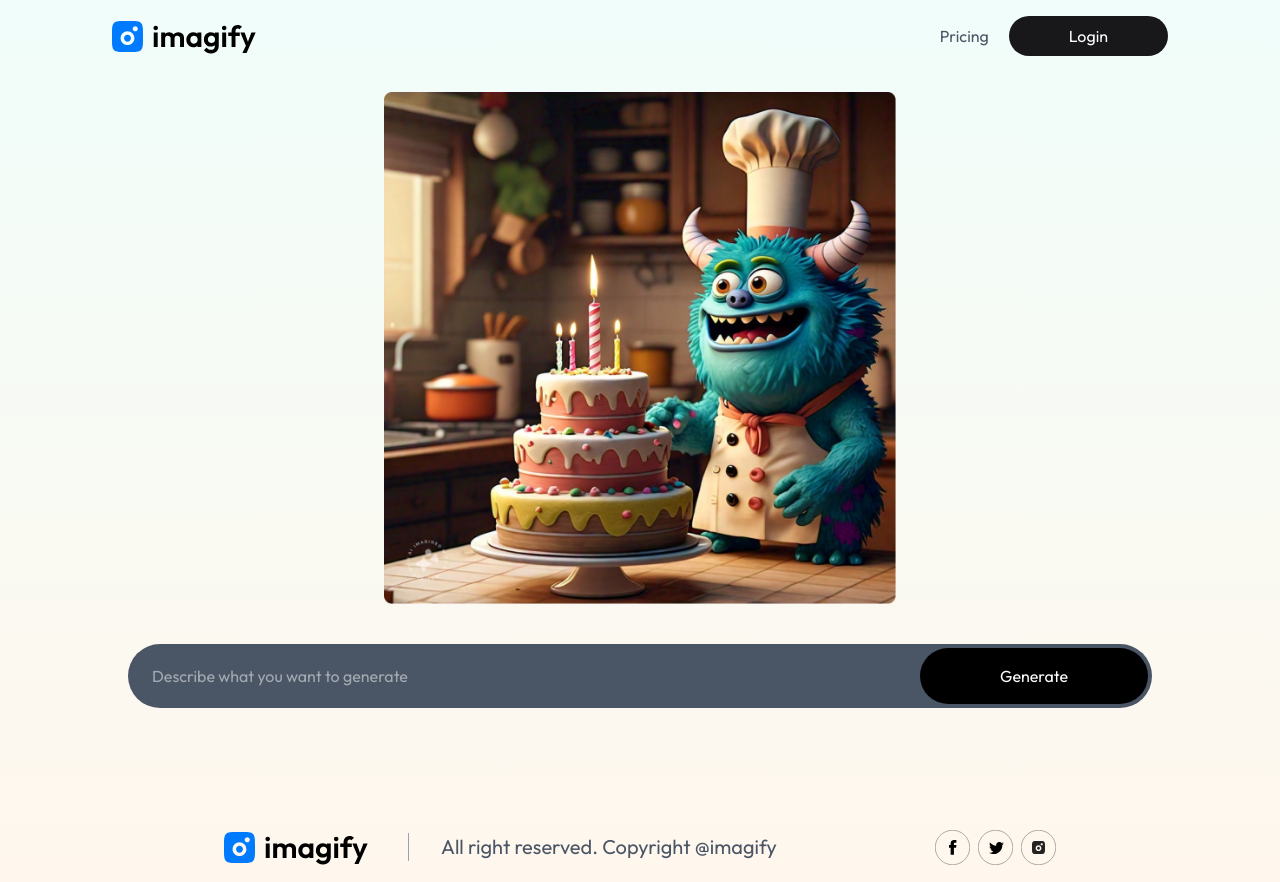
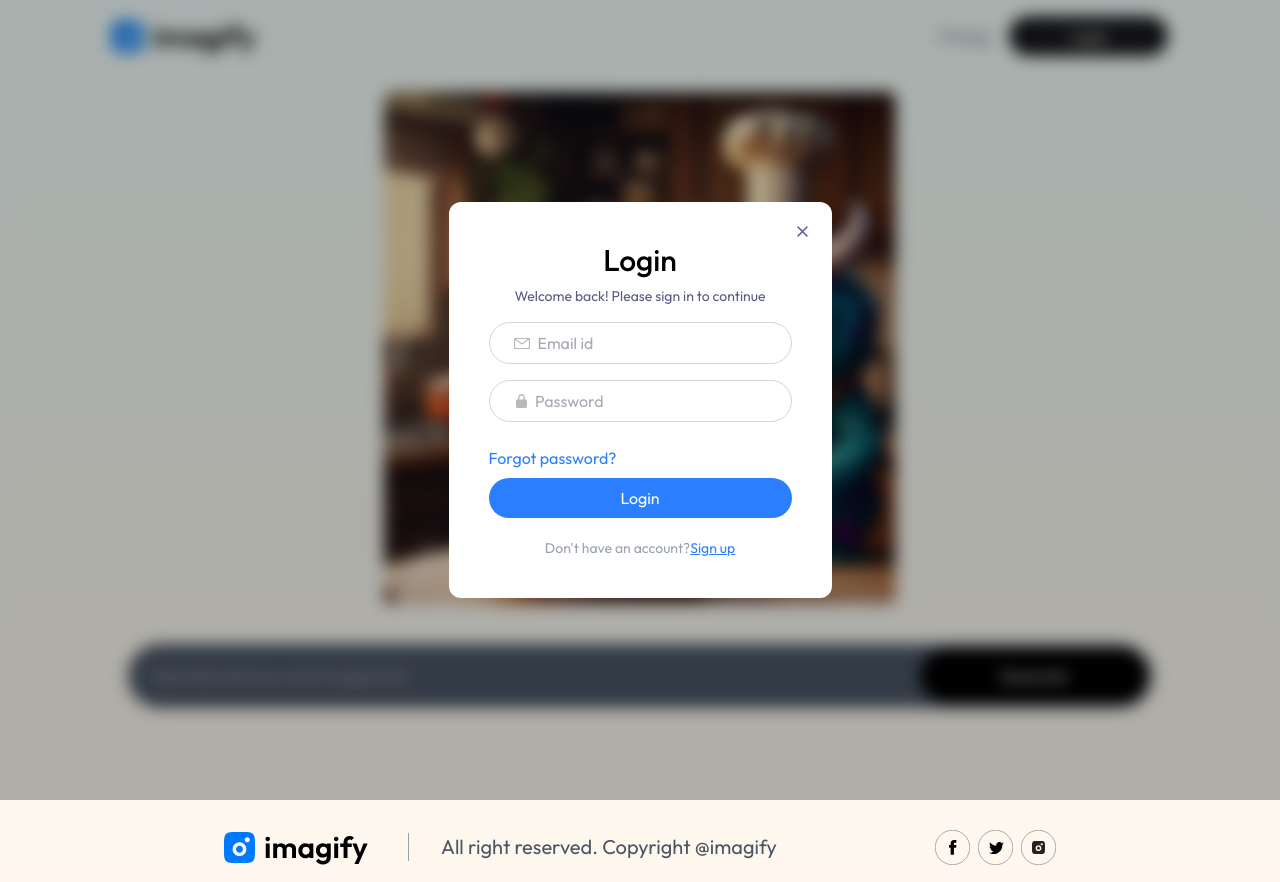
Before and after one commit to SONUKUMARCU/Imagify, a React (Vite) app in the folder client/: page /result in a window 1280 px wide. Both pictures are taken after a click on the button "Login". Built offline with nearby package versions, Linux system fonts and the light colour scheme; a web font is replaced by a local one.

Commit message:
login components maded and synced with other components

```diff
--- a/client/package.json
+++ b/client/package.json
@@ -13,6 +13,7 @@
     "@tailwindcss/vite": "^4.1.13",
     "react": "^19.1.1",
     "react-dom": "^19.1.1",
+    "react-icons": "^5.5.0",
     "react-router-dom": "^7.8.2",
     "tailwindcss": "^4.1.13"
   },
--- a/client/src/App.jsx
+++ b/client/src/App.jsx
@@ -1,23 +1,28 @@
 import { useState } from 'react'
 import './App.css'
 import Home from './pages/Home'
-import { Routes,Route } from 'react-router-dom'
+import { Routes, Route } from 'react-router-dom'
 import Result from './pages/Result'
 import BuyCredit from './pages/BuyCredit'
 import Navbar from './components/Navbar'
 import Footer from './components/Footer'
+import { useAppContext } from './context/AppContext'
+import Login from './components/Login'
 
 function App() {
 
+  const { showLogin } = useAppContext();
+
   return (
     <div className='px-4 sm:px-10 md:px-14 lg:px-28 min-h-screen bg-gradient-to-b from-teal-50 to-orange-50 flex flex-col'>
-      <Navbar/>
+      <Navbar />
+      { showLogin && <Login/> }
       <Routes>
-        <Route path='/' element={<Home/>}/>
-        <Route path='/result' element={<Result/>}/>
-        <Route path='/buy' element={<BuyCredit/>}/>
+        <Route path='/' element={<Home />} />
+        <Route path='/result' element={<Result />} />
+        <Route path='/buy' element={<BuyCredit />} />
       </Routes>
-      <Footer/>
+      <Footer />
     </div>
   )
 }
--- /dev/null
+++ b/client/src/components/Login.jsx
@@ -0,0 +1,77 @@
+import React, { useEffect, useState } from 'react'
+import { assets } from '../assets/assets'
+import { FiUser } from "react-icons/fi";
+import { useAppContext } from '../context/AppContext';
+
+
+const Login = () => {
+
+    const [login, setLogin] = useState("Login")
+    const { setShowLogin } = useAppContext();
+
+    useEffect(() => {
+        document.body.style.overflow = "hidden"
+        console.log("mounted")
+        return () => {
+            console.log("hello");
+            document.body.style.overflow = "unset"
+        }
+    }, [])
+
+    return (
+        <div className='absolute top-0 bottom-0 right-0 left-0 z-10 backdrop-blur-sm bg-black/30 flex justify-center items-center'>
+            <form action="" className='bg-white rounded-xl p-10 text-center relative'>
+                <h1 className='text-2xl sm:text-3xl font-medium'>{login}</h1>
+                <p className='text-sm text-[#575B86] mt-2'>Welcome back! Please sign in to continue</p>
+
+                {
+                    login !== "Login" && (
+                        <div className='border-1 border-gray-300 rounded-full px-2 py-2 text-gray-600 gap-2 flex items-center justify-center mt-4'>
+                            <FiUser className='text-gray-400' />
+                            <input type="text" name="fullname" placeholder='Full name' className='border-none outline-none' />
+                        </div>
+                    )
+                }
+
+                <div className='border-1 border-gray-300 rounded-full px-6 py-2 text-gray-600 flex items-center gap-2 justify-center mt-4'>
+                    <img src={assets.email_icon} alt="" />
+                    <input type="text" name="email" placeholder='Email id' className='border-none outline-none' />
+                </div>
+                <div className='border-1 border-gray-300 rounded-full px-6 py-2 text-gray-600 flex items-center gap-2 justify-center mt-4'>
+                    <img src={assets.lock_icon} alt="" />
+                    <input type="password" name="password" placeholder='Password' className='border-none outline-none' />
+                </div>
+
+                <div className='mt-6'>
+                    <p className='text-start text-blue-500 cursor-pointer'>Forgot password?</p>
+                    <input type="submit" value={login === "Login" ? "Login" : "Create account"} className='px-8 py-2 bg-blue-500 min-w-full text-white rounded-full mt-2 cursor-pointer' />
+                </div>
+
+                {
+                    login === "Login" ? (
+                        <p
+                            className='mt-5 text-gray-400 text-sm'
+                        >
+                            Don't have an account?
+                            <span className='text-blue-500 underline cursor-pointer' onClick={() => setLogin("Sign Up")}>
+                                Sign up</span>
+                        </p>
+                    ) : (
+                        <p
+                            className='mt-5 text-gray-400 text-sm'
+                        >
+                            Already have an account?
+                            <span className='text-blue-500 underline cursor-pointer' onClick={() => setLogin("Login")}>
+                                Login
+                            </span>
+                        </p>
+                    )
+                }
+
+                <img className='absolute top-6 right-6 cursor-pointer' src={assets.cross_icon} alt="" onClick={()=> setShowLogin(false)}/>
+            </form>
+        </div>
+    )
+}
+
+export default Login
--- a/client/src/components/Navbar.jsx
+++ b/client/src/components/Navbar.jsx
@@ -1,11 +1,11 @@
 import React, { useState } from 'react'
 import { assets } from "../assets/assets"
-import { Link,useNavigate} from 'react-router-dom';
+import { Link, useNavigate } from 'react-router-dom';
 import { useAppContext } from '../context/AppContext';
 
 const Navbar = () => {
 
-    const {user} = useAppContext();
+    const { user,setShowLogin } = useAppContext();
 
     const navigate = useNavigate();
 
@@ -20,9 +20,9 @@ const Navbar = () => {
                         <div className='flex items-center gap-2 sm:gap-3'>
                             <button
                                 className='flex gap-2 items-center bg-[#D7EBFF] px-4 py-1.5 sm:px-6 sm:py-3 rounded-full hover:scale-105 transition-all duration-700 cursor-pointer'
-                                onClick={()=> navigate("/buy")}
+                                onClick={() => navigate("/buy")}
                             >
-                                <img src={assets.credit_star} alt="creditstar"/>
+                                <img src={assets.credit_star} alt="creditstar" />
                                 <p className='text-gray-600 text-xs sm:text-sm font-medium'>Credits left:50</p>
                             </button>
                             <p className='text-gray-600 max-sm:hidden'>Hi! Sonu</p>
@@ -37,8 +37,11 @@ const Navbar = () => {
                         </div>
                     ) : (
                         <div className='flex items-center gap-2 sm:gap-5'>
-                            <p onClick={()=> navigate("/buy")} className='text-gray-600 cursor-pointer'>Pricing</p>
-                            <button className='px-15 py-2 rounded-full cursor-pointer bg-zinc-900 text-white'>
+                            <p onClick={() => navigate("/buy")} className='text-gray-600 cursor-pointer'>Pricing</p>
+                            <button
+                                className='px-15 py-2 rounded-full cursor-pointer bg-zinc-900 text-white'
+                                onClick={()=> setShowLogin(true)}
+                            >
                                 Login
                             </button>
                         </div>
--- a/client/src/context/AppContext.jsx
+++ b/client/src/context/AppContext.jsx
@@ -4,9 +4,10 @@ export const AppContext = createContext();
 
 export const AppContextProvider = (props) => {
     const [user,setUser] = useState(null);
+    const [showLogin,setShowLogin] = useState(false);
 
     const value = {
-        user,setUser
+        user,setUser,showLogin,setShowLogin
     };
 
     return(
--- a/client/src/pages/BuyCredit.jsx
+++ b/client/src/pages/BuyCredit.jsx
@@ -1,21 +1,27 @@
 import React from 'react'
-import { plans,assets} from '../assets/assets'
+import { plans, assets } from '../assets/assets'
 import { useAppContext } from '../context/AppContext'
 
 const BuyCredit = () => {
+
+    const { user } = useAppContext();
+
+
     return (
         <div className='flex-grow mt-10'>
             <h3 className='uppercase bg-white border-1 border-gray-200 rounded-full px-10 py-2 w-fit mx-auto mt-5'>OUR plans</h3>
             <h1 className="text-3xl text-center mt-5">Choose the plan</h1>
             <div className='flex flex-wrap mt-5 gap-6 sm:flex-row justify-center sm:mt-10'>
                 {
-                    plans.map((item,index) => (
+                    plans.map((item, index) => (
                         <div key={index} className='bg-white border-1 border-gray-200 drop-shadow-sm rounded-lg px-8 py-12 transition-all hover:scale-105 duration-300'>
-                            <img width={40} src={assets.logo_icon} alt="logoicon" className='mb-2'/>
+                            <img width={40} src={assets.logo_icon} alt="logoicon" className='mb-2' />
                             <h1 className='font-semibold'>{item.id}</h1>
                             <p className='mb-2 text-gray-600'>{item.desc}</p>
                             <p className='mb-5 text-gray-600'><span className='text-3xl text-black mr-2'>${item.price}</span>/ {item.credits} credits</p>
-                            <button className='px-8 py-2 bg-gray-800 text-white rounded-md w-full min-w-52'>Get started</button>
+                            <button className='px-8 py-2 bg-gray-800 text-white rounded-md w-full min-w-52 cursor-pointer'>
+                                {user  ? "Purchase" : 'Get started'}
+                            </button>
                         </div>
                     ))
                 }
--- a/client/src/pages/Home.jsx
+++ b/client/src/pages/Home.jsx
@@ -5,6 +5,7 @@ import Description from '../components/Description'
 import Testimonials from '../components/Testimonials'
 import Magic from '../components/Magic'
 import Footer from '../components/Footer'
+import Login from '../components/Login'
 
 const Home = () => {
     return (
--- a/client/src/pages/Result.jsx
+++ b/client/src/pages/Result.jsx
@@ -25,7 +25,7 @@ const Result = () => {
                             className={`absolute bottom-0 left-0 h-1 bg-blue-500 ${loading ? 'w-full transition-all duration-[10s] rounded-full' : 'w-0'}`}
                         ></span>
                     </div>
-                    <p className={`${!loading ? "hidden" : "visible"}`}>Loading...</p>
+                    <p className={`${!loading ? "hidden" : "visible border-4 border-gray-300 size-10 rounded-full border-t-4 border-t-blue-500 animate-spin duration-100 scroll-smooth"}`}></p>
                     <form
                         className='bg-gray-600 rounded-full flex items-center justify-between p-1 w-full max-sm:max-w-lg'
                         onSubmit={submitHandler}
```
Also changed, not shown: 1 other file (tests, documents, lock files or other folders).
